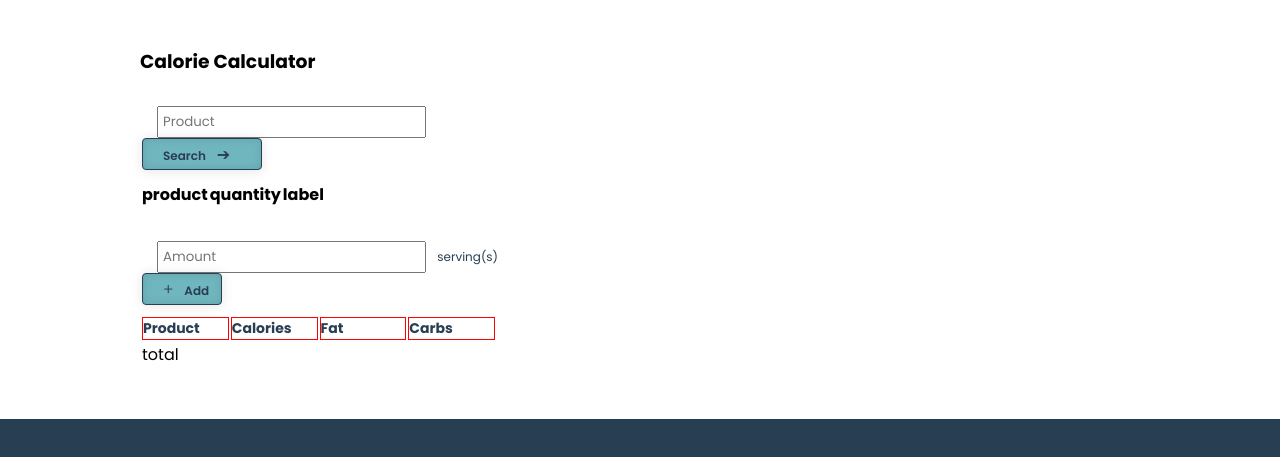
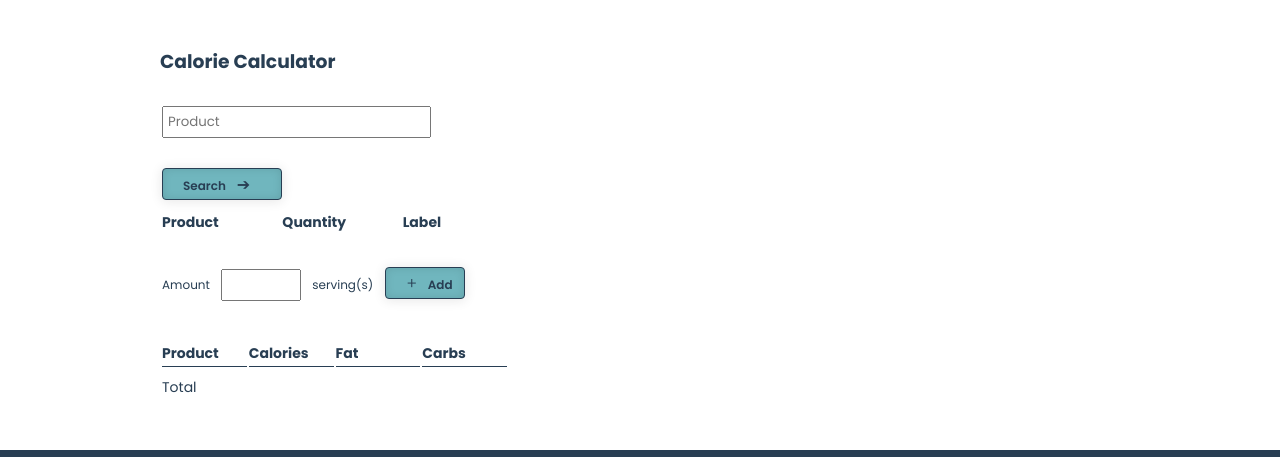
Before and after one commit to NostromosTeaCup/eindopdracht-webdevelopment, a website built with Parcel: page src/calculator.html in a window 1280 px wide. Shown: the part 63-520 px from the top of the page. Built offline with nearby package versions, Linux system fonts and the light colour scheme.

Commit message:
css complete for calc

```diff
--- a/src/calculator.html
+++ b/src/calculator.html
@@ -37,24 +37,24 @@
     <div>
 
       <table>
-        <thead>
-        <tr>
+        <thead class="calculator__amount-results">
+        <tr class="calculator-data__heading">
           <th>product</th>
           <th>quantity</th>
           <th>label</th>
         </tr>
         </thead>
         <tbody>
-        <tr id="createProductCalorie">
+        <tr id="createProductCalorie" class="calculator__product-data">
         </tr>
         </tbody>
       </table>
     </div>
     <div>
       <form id="calculatorAddAmount" class="calculator__amountform-flex">
-        <label for="createAmountInput" class="calculator__amount-input">
+        <label for="createAmountInput" class="calculator__amount-input">Amount
           <input type="text" name="createAmountInput"
-                 id="createAmountInput" class="calculator_amount-input-field" placeholder="Amount">
+                 id="createAmountInput" class="calculator_amount-input-field">
         </label>
         <button type="submit" class="calculator__add-button"><span class="plus-sign">+</span> Add</button>
       </form>
@@ -70,11 +70,12 @@
         </tr>
         </thead>
         <tbody>
-        <tr class="calculator-fetched-data">
-          <td>total</td>
+        <tr class="calculator-fetched-data calculator__total-line">
+          <td class="calculator-total">total</td>
           <td id="calculator__total-of-calories"></td>
           <td id="calculator__total-of-fat"></td>
           <td id="calculator__total-of-carbs"></td>
+
         </tr>
         </tbody>
       </table>
--- a/src/functions/fetchCalculatorData.js
+++ b/src/functions/fetchCalculatorData.js
@@ -73,7 +73,7 @@ async function fetchCalculatorData (ingredient) {
 
 
             //aanroepen params van createTotalAmounts
-            createTotalAmounts("calculator-data__calories", "calculator__total-of-calories", "kcal");
+            createTotalAmounts("calculator-data__calories", "calculator__total-of-calories", "kCal");
             createTotalAmounts("calculator-data__fat", "calculator__total-of-fat", "g");
             createTotalAmounts("calculator-data__carbs", "calculator__total-of-carbs", "g");
         })
--- a/src/styles.css
+++ b/src/styles.css
@@ -486,6 +486,8 @@ button {
     margin-bottom: 50px;
     display: flex;
     flex-direction: column;
+    padding-left: 20px;
+    color: var(--cc-main-color-dark);
 }
 
 .calculator__search-query,
@@ -493,7 +495,6 @@ button {
     width: 200px;
     height: 32px;
     text-align: start;
-    padding-left: 15px;
     font-size: 12px;
     border-radius: 4px;
     color: var(--cc-main-color-dark);
@@ -513,19 +514,21 @@ button {
 }
 
 .calculator__amount-input-field {
-    width: 100px;
+    width: 50px;
     margin-right: 20px;
 
 }
 
 #searchQueryCalculator {
     margin-right: 30px;
+    margin-bottom: 30px;
 }
 
 #searchQueryCalculator,
 #createAmountInput {
     padding: 4px;
     margin-right: 8px;
+    margin-bottom: 30px;
 }
 
 .plus-sign {
@@ -555,7 +558,6 @@ button {
 .calculator-data__heading th {
     text-align: left;
     width: calc(100% * (1 / 4));
-    border: 1px solid red;
     padding-right: 25px;
 }
 
@@ -563,9 +565,41 @@ button {
     font-size: 12px;
 }
 
+.calculator__product-data td,
+.calculator-fetched-data td {
+    text-align: left;
+    font-size: 14px;
+}
 
+.calculator-data__fat::after,
+.calculator-data__carbs::after {
+    content: " g";
+    display: inline;
+    font-size: 14px;
+}
 
-/* --------------- 4.4 Footer ------------------------- */
+.calculator-data__calories::after {
+    content: " kCal";
+    display: inline;
+    font-size: 14px;
+}
+
+.calculator__total-line td {
+    border-top: 1px solid var(--cc-main-color-dark);
+    padding-top: 10px;
+    border-collapse: collapse;
+}
+
+.calculator-total {
+    text-transform: capitalize;
+}
+
+.calculator_amount-input-field {
+    width: 80px;
+    margin-left: 8px;
+}
+
+    /* --------------- 4.4 Footer ------------------------- */
 .footer__container {
     background-color: var(--cc-main-color-dark);
     width: 100%;
```
